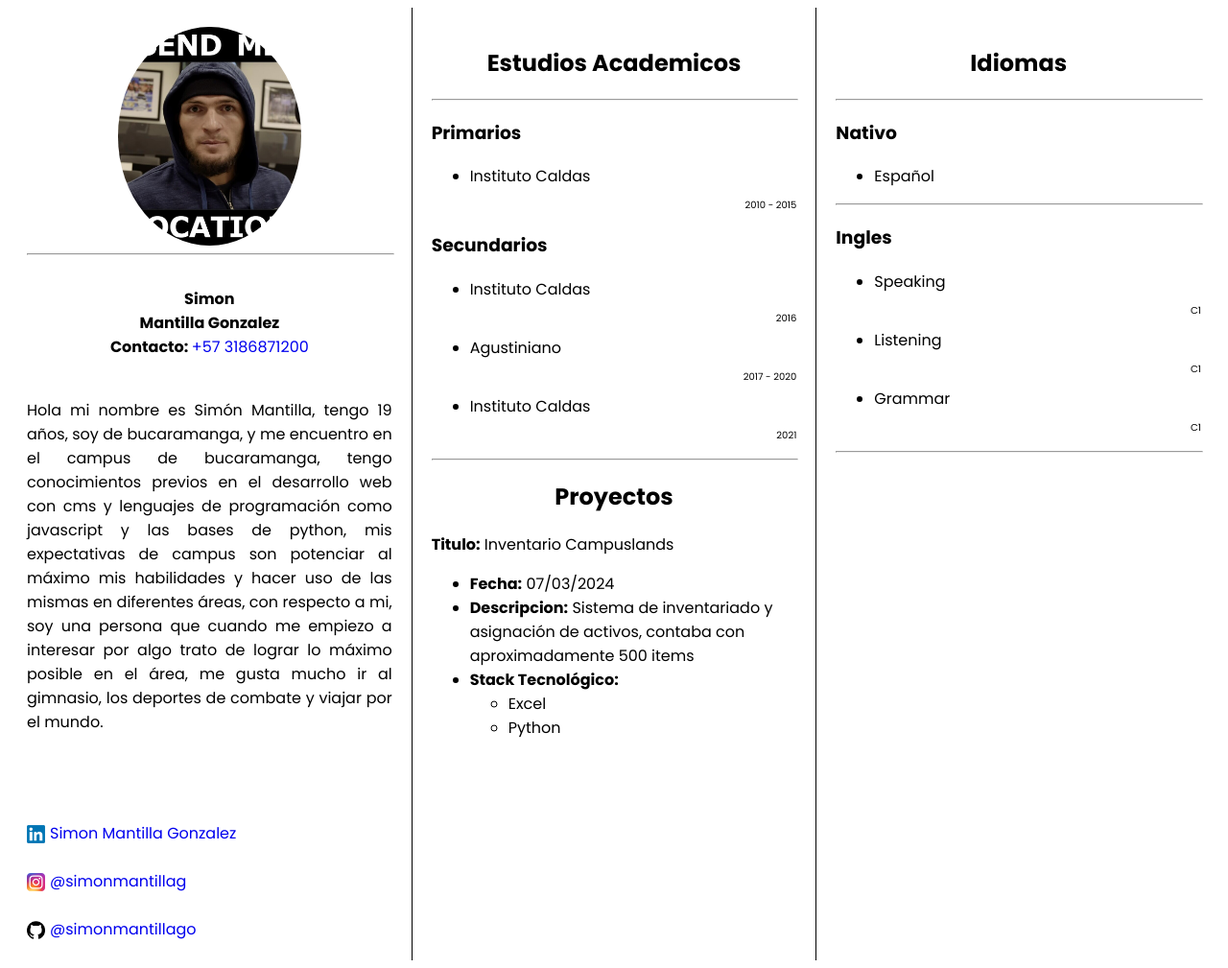
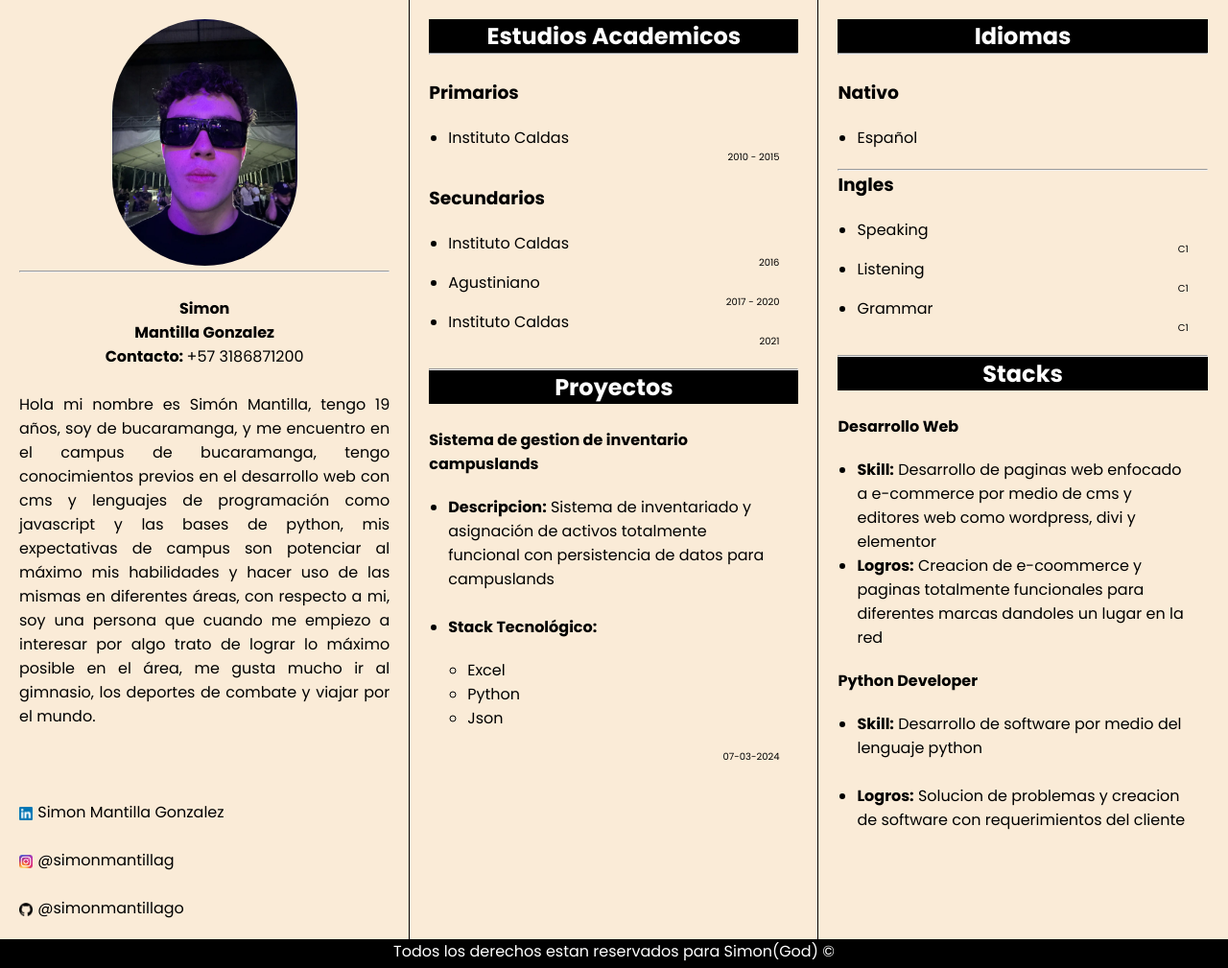
Before and after one commit to simonmantillago/cvWeb, a plain HTML site: page index.html in a window 1280 px wide. Shown: the whole page at 96% size. Drawn offline with Linux system fonts and the light colour scheme.

Commit message:
animaciones y links terminados

```diff
--- a/css/style.css
+++ b/css/style.css
@@ -1,22 +1,33 @@
 @import url('https://fonts.googleapis.com/css2?family=Poppins:ital,wght@0,100;0,200;0,300;0,400;0,500;0,600;0,700;0,800;0,900;1,100;1,200;1,300;1,400;1,500;1,600;1,700;1,800;1,900&display=swap');
-
+*{
+    background-color: antiquewhite;
+    font-family: "Poppins", sans-serif;
+    margin: 0;
+    padding: 0;
+    box-sizing: border-box;
+}
 .container{
     display: flex;
-    font-family: "Poppins", sans-serif;
+
 }
 
 .info {
-    width: 33%;
+    width: 33.3%;
     display: flex;
     flex-direction: column;
     padding: 20px;
+
+
 }
 
 .pf {
-    width: 50%;
+    width:50%;
     height: auto;
-    border-radius: 50%;
+    border-radius: 1000px;
     align-self: center;
+    padding-bottom: 5px;
+
+
 }
 .personalInfo{
     text-align: center;
@@ -26,7 +37,7 @@
     text-align: justify;
 }
 .academico{
-    width: 33%;
+    width: 33.3%;
     padding: 20px;
     border-left: solid 1px ;
 
@@ -42,8 +53,9 @@
 
 .idiomas{
     border-left: solid 1px black;
-    width: 33%;
+    width: 33.3%;
     padding: 20px;
+
 }
 
 .idiomas h2{
@@ -58,8 +70,47 @@ hr{
     width:5%;
     vertical-align: middle;
     padding-right: 5px;
+    transition: 1.5s;
+}
+.logo:hover{
+    color: blue;
+    scale: 1.1;
+
 }
 
 a{
     text-decoration: none;
+    color: black;
 }
+h2{
+    background-color: black  ;
+    color:white;
+    width: 100%;
+}
+
+footer{
+    position: sticky;
+    background-color: black;
+    width: 100%;
+    height:30px;
+    padding: 0;
+    color: white;
+    margin: 0;
+    text-align: center;
+
+}
+
+ul{
+    padding: 20px;
+}
+
+.links{
+    transition: 1.5s;
+    user-select: none;
+}
+.links:hover{
+    color: blue;
+    scale: 1.1;
+    padding-left: 30px;
+
+}
--- a/index.html
+++ b/index.html
@@ -9,7 +9,7 @@
 <body>
     <div class="container">
         <div class="info">
-            <img src="images/god.jpg" alt="profilePicture" class="pf">
+            <img src="images/simon.jpeg" alt="profilePicture" class="pf">
             <hr>
             <br>
             <div class="personalInfo">
@@ -21,15 +21,15 @@
             <br>
             <p class="descripcion">Hola mi nombre es Simón Mantilla, tengo 19 años, soy de bucaramanga, y me encuentro en el campus de bucaramanga, tengo conocimientos previos en el desarrollo web con cms y lenguajes de programación como javascript y las bases de python, mis expectativas de campus son potenciar al máximo mis habilidades y hacer uso de las mismas en diferentes áreas, con respecto a mi, soy una persona que cuando me empiezo a interesar por algo trato de lograr lo máximo posible en el área, me gusta mucho ir al gimnasio, los deportes de combate y viajar por el mundo.</p>
             <br><br><br>
-             <a href="https://www.linkedin.com/in/simon-mantilla-gonzalez-6295b22a2/" target="_blank"><img src="Images/linkedin.png" alt="linkedin" class="logo">Simon Mantilla Gonzalez</a>
+             <a href="https://www.linkedin.com/in/simon-mantilla-gonzalez-6295b22a2/" target="_blank" class="links"><img src="Images/linkedin.png" alt="linkedin" class="logo">Simon Mantilla Gonzalez</a>
             <br>
-            <a href="https://www.instagram/simonmantillag" target="_blank"><img src="Images/ig.webp" alt="instagram" class="logo">@simonmantillag</a>
+            <a href="https://www.instagram/simonmantillag" target="_blank" class="links"><img src="Images/ig.webp" alt="instagram" class="logo">@simonmantillag</a>
             <br>
-            <a href="https://github.com/simonmantillago" target="_blank"> <img src="Images/git.png" alt="github" class="logo">@simonmantillago</a>
+            <a href="https://github.com/simonmantillago" target="_blank" class="links"> <img src="Images/git.png" alt="github" class="logo">@simonmantillago</a>
         </div>
         <div class="academico">
             <h2>Estudios Academicos</h2>
-            <hr>
+            <hr><br>
             <h3>Primarios</h3>
             <ul>
                 <li>Instituto Caldas <p class="fecha">2010 - 2015</p></li>
@@ -43,22 +43,25 @@
             </ul>
             <hr>
             <h2>Proyectos</h2>
+            <br>
             <div>
-                <strong> Titulo:</strong> Inventario Campuslands<br>
+                <a href="https://github.com/simonmantillago/proyectoFiltro" target="_blank"><h4  class="links">Sistema de gestion de inventario campuslands</h4></a>
                 <ul>
-                    <li><strong>Fecha:</strong> 07/03/2024<br></li>
-                    <li><strong>Descripcion:</strong> Sistema de inventariado y asignación de activos, contaba con aproximadamente 500 items <br></li>
-                    <li><strong>Stack Tecnológico:</strong><br></li>
+                    <li><strong>Descripcion:</strong> Sistema de inventariado y asignación de activos totalmente funcional con persistencia de datos para campuslands</li>
+                    <br>
+                    <li><strong>Stack Tecnológico:</strong></li>
                     <ul>
                         <li>Excel</li>
                         <li>Python</li>
+                        <li>Json</li>
                     </ul>
+                    <p class="fecha">07-03-2024</p>
                 </ul>
             </div>
         </div>
         <div class="idiomas">
             <h2>Idiomas</h2>
-            <hr>
+            <hr><br>
             <h3>Nativo</h3>
             <ul>
                 <li>Español</li>
@@ -71,7 +74,22 @@
                 <li>Grammar <p class="fecha">C1</p></li>
             </ul>
             <hr>
+            <h2>Stacks</h2>
+            <br>
+            <h4>Desarrollo Web</h3>
+                <ul>
+                    <li><strong>Skill:</strong> Desarrollo de paginas web enfocado a e-commerce por medio de cms y editores web como wordpress, divi y elementor</li>
+                    <li><strong>Logros:</strong> Creacion de e-coommerce y paginas totalmente funcionales para diferentes marcas dandoles un lugar en la red</li>
+                </ul>
+            <h4>Python Developer</h4>
+            <ul>
+                <li><strong>Skill:</strong> Desarrollo de software por medio del lenguaje python</li><br>
+                <li><strong>Logros:</strong> Solucion de problemas y creacion de software con requerimientos del cliente</li>
+            </ul>
         </div>
     </div>
+    <footer>
+        Todos los derechos estan reservados para Simon(God) &copy;
+    </footer>
 </body>
 </html>
```
Also changed, not shown: Images/simon.jpeg (added), 1 other file.
